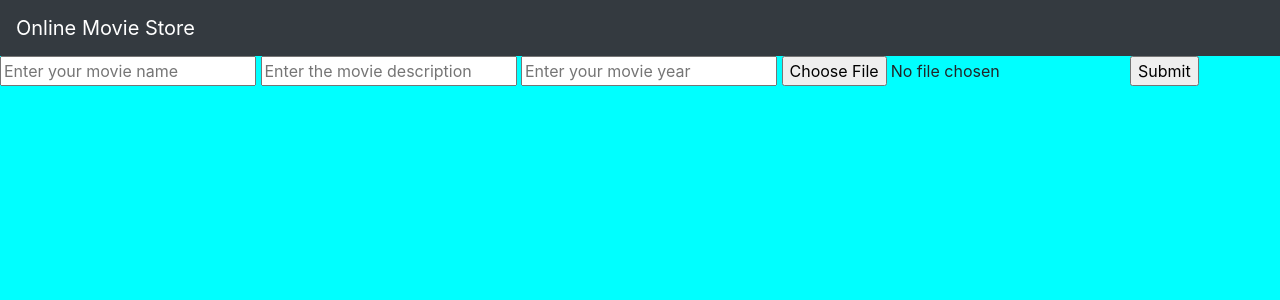
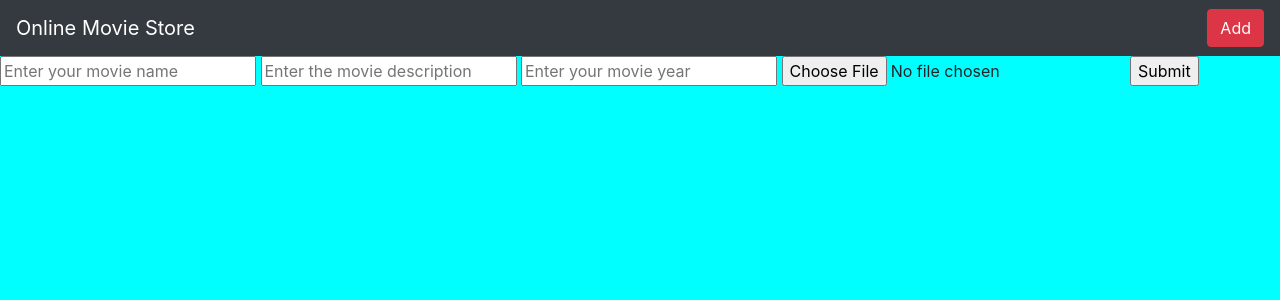
Before and after one commit to SmruthiPius/Movie, a Django app: page /add/ in a window 1280 px wide. Shown: the top 300 px of the page. Run offline with Django 4.2, Linux system fonts and the light colour scheme.

Commit message:
Update base.html

```diff
--- a/myprojects/my_folder/movieproject/templates/base.html
+++ b/myprojects/my_folder/movieproject/templates/base.html
@@ -12,6 +12,7 @@
   <a class="navbar-brand" href="#">
       Online Movie Store
   </a>
+  <a class="btn btn-danger" href="{% url 'movieapp:add_movie' %}">Add</a>
 </nav>
 {% block body %}
 {% endblock %}
```
